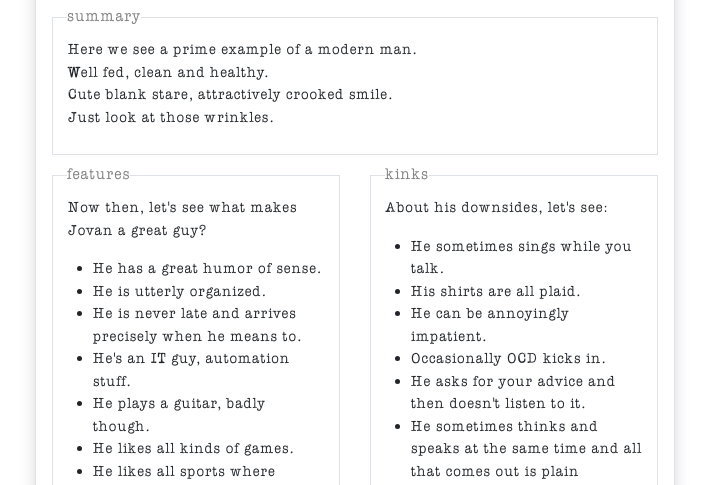
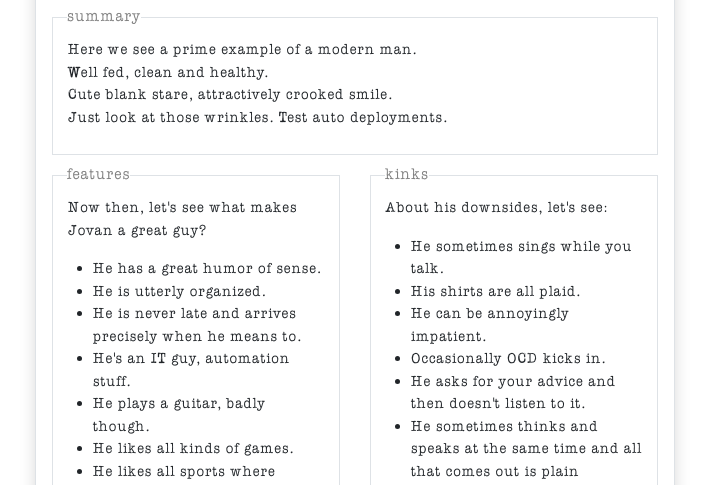
Before and after one commit to Zaista/portfolio, a plain HTML site: page index.html in a window 1280 px wide. Shown: the part 315-800 px from the top of the page, without its empty margins (285-994 px from the left). Drawn offline with nearby package versions, Linux system fonts and the light colour scheme.

Commit message:
Test auto deployments

```diff
--- a/index.html
+++ b/index.html
@@ -174,7 +174,7 @@
 								Here we see a prime example of a modern man.<br>
 								Well fed, clean and healthy.<br>
 								Cute blank stare, attractively crooked smile.<br>
-								Just look at those wrinkles.
+								Just look at those wrinkles. Test auto deployments.
 							</p>
 						</div>
 					</div>
```
